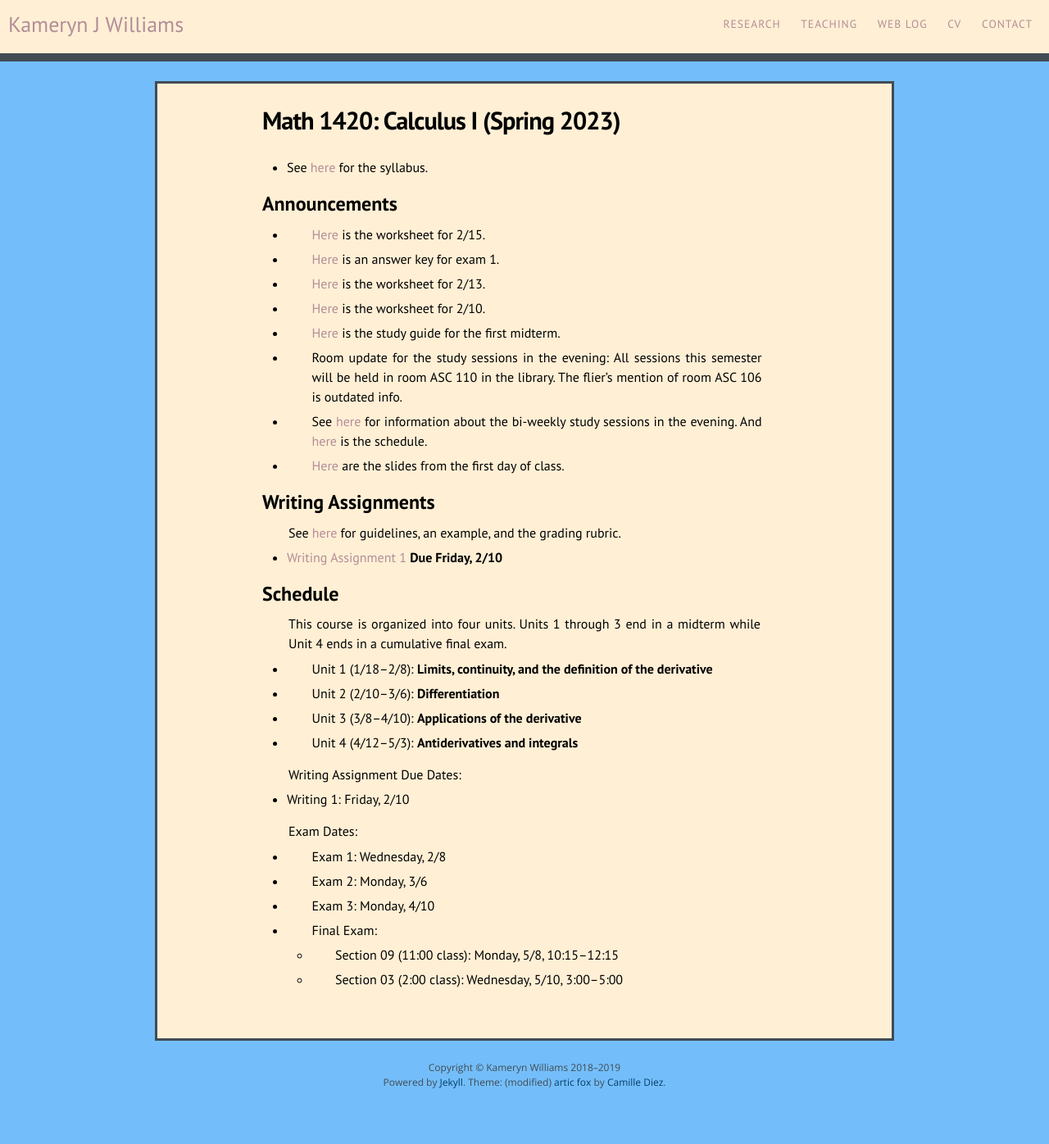
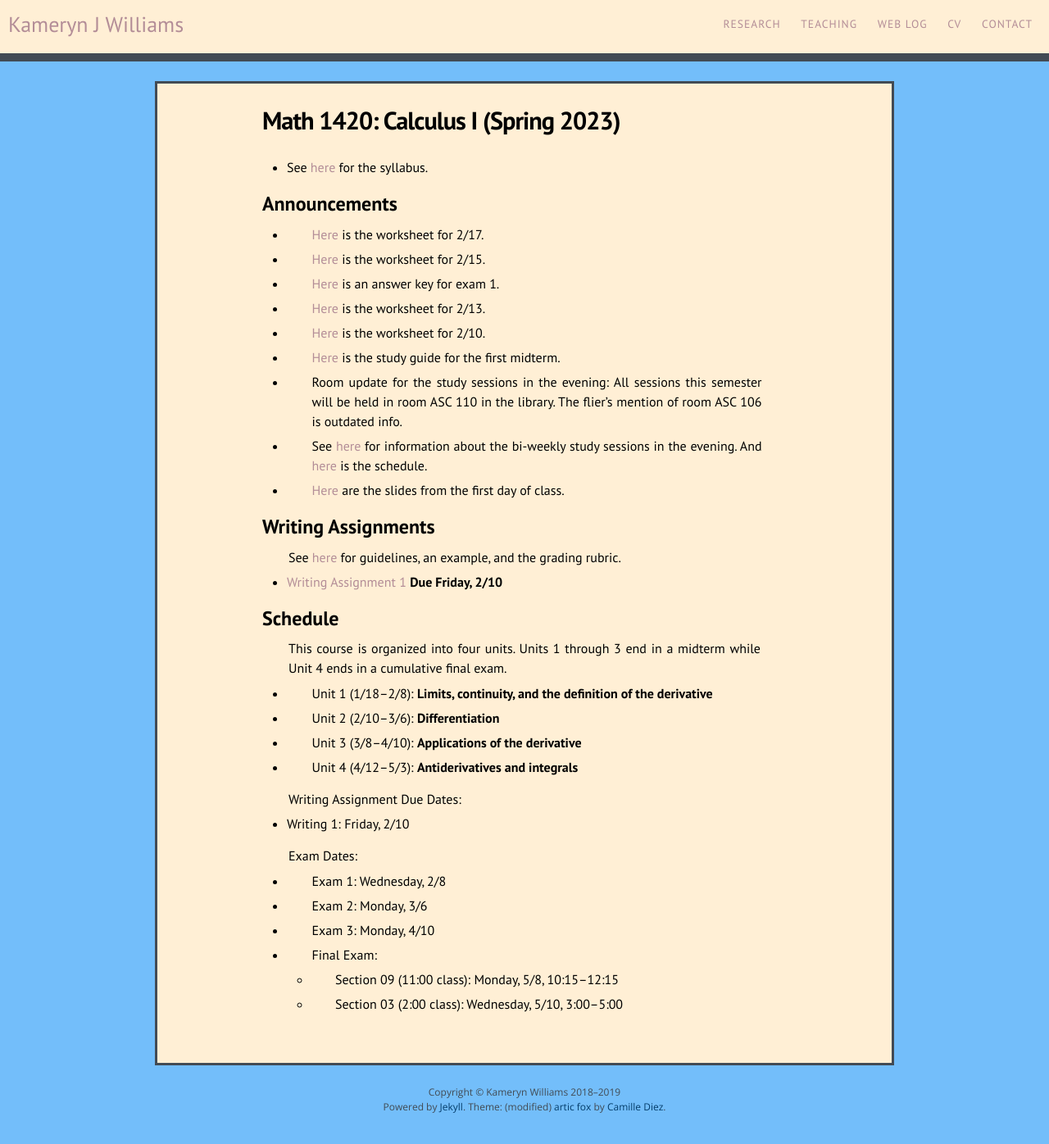
Before and after one commit to kamerynjw/kamerynjw.github.io, a Jekyll site: the page built from teaching/2023/math1420.md, in a window 1280 px wide. Shown: the whole page at 82% size. Built offline with Jekyll 4.4.1, drawn with Linux system fonts in a browser that asks for light colours; nearby versions of some CDN libraries; before the commit the page ends 1366 px from its top, so only the background shows below that.

Commit message:
new orksheet

```diff
--- a/teaching/2023/math1420.md
+++ b/teaching/2023/math1420.md
@@ -9,6 +9,8 @@ permalink: /teaching/2023/math1420/
 
 Announcements
 -------------
+
+* [Here]({{ page.url }}ws3.7.pdf) is the worksheet for 2/17.
 
 * [Here]({{ page.url }}ws3.6.pdf) is the worksheet for 2/15.
 
```
Also changed, not shown: 1 other file.
